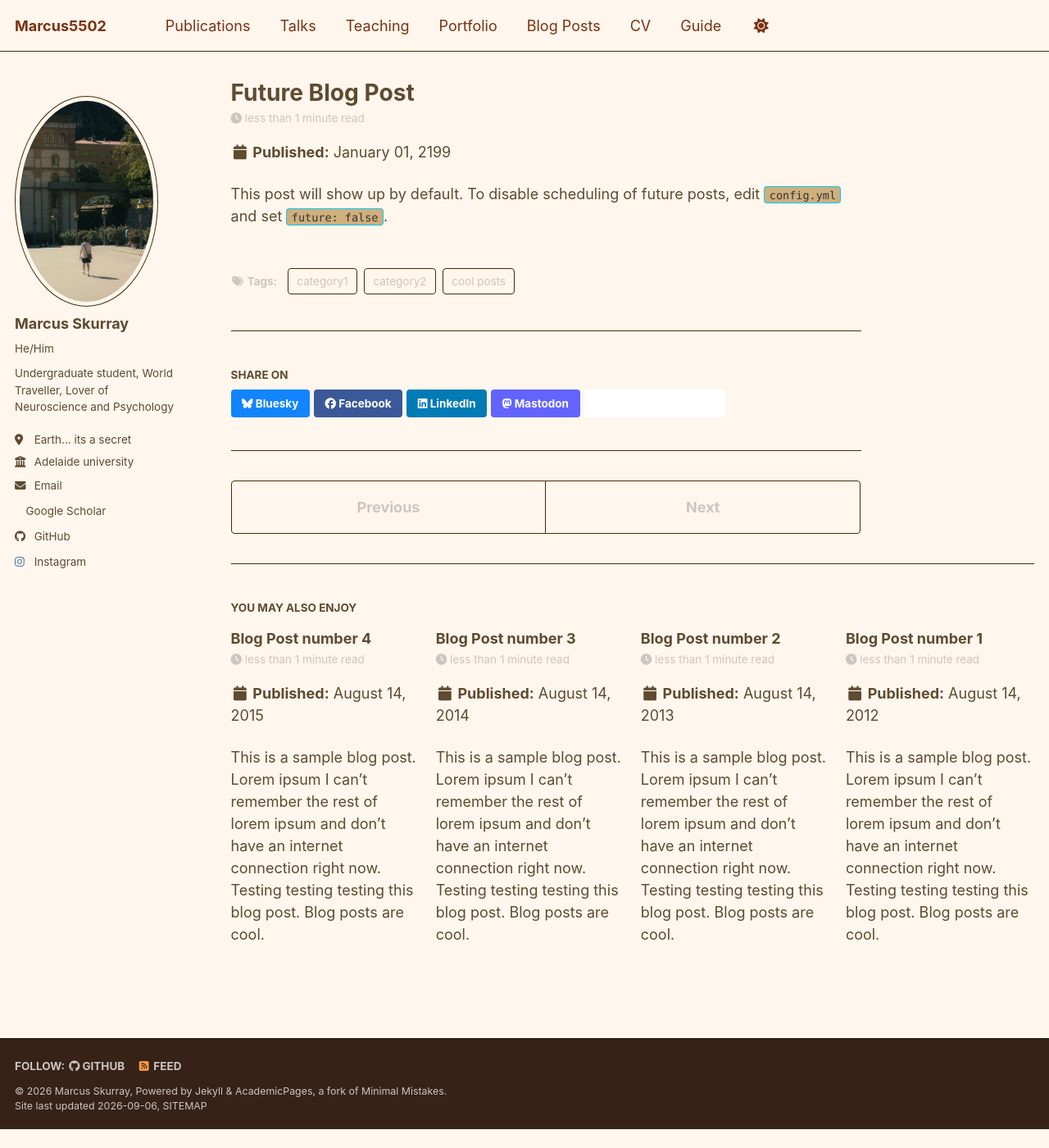
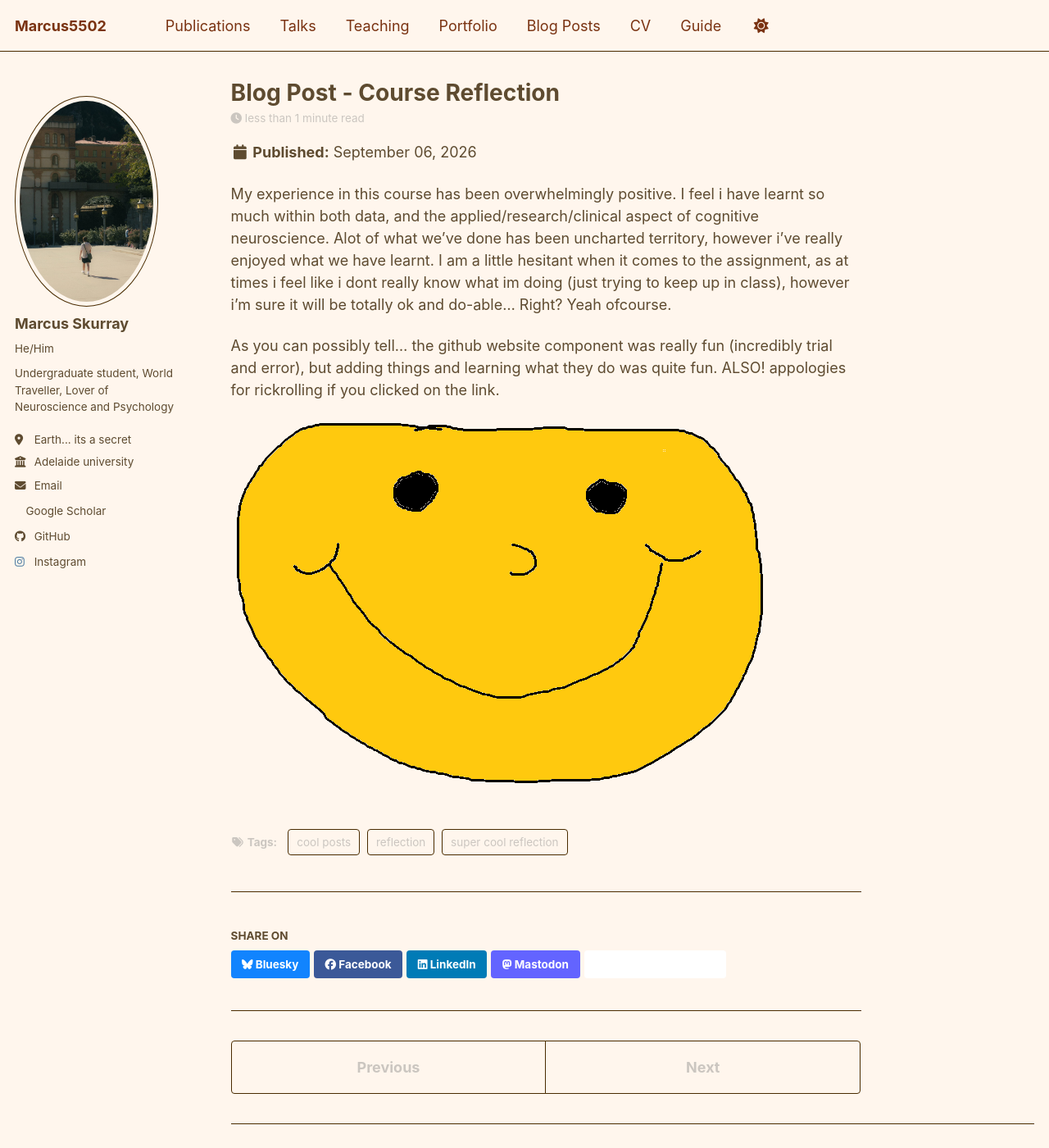
Before and after one commit to Marcus5502/Marcus5502.github.io, a Jekyll site: the page built from _posts/2199-01-01-future-post.md, in a window 1280 px wide and 1400 px high. Shown: the whole window at 82% size. Built offline with Jekyll 4.4.1, drawn with Linux system fonts in a browser that asks for light colours; a style sheet for code colours, icons or effects is not loaded.

Commit message:
added course reflection and smiley face

```diff
--- a/_posts/2199-01-01-future-post.md
+++ b/_posts/2199-01-01-future-post.md
@@ -1,11 +1,15 @@
 ---
-title: 'Future Blog Post'
-date: 2199-01-01
-permalink: /posts/2012/08/blog-post-4/
+title: 'Blog Post - Course Reflection'
+date: 2026-09-06
+permalink: /posts/2026/09/blog-post-4/
 tags:
   - cool posts
-  - category1
-  - category2
+  - super cool reflection
+  - reflection
 ---
 
-This post will show up by default. To disable scheduling of future posts, edit `config.yml` and set `future: false`.
+My experience in this course has been overwhelmingly positive. I feel i have learnt so much within both data, and the applied/research/clinical aspect of cognitive neuroscience. Alot of what we've done has been uncharted territory, however i've really enjoyed what we have learnt. I am a little hesitant when it comes to the assignment, as at times i feel like i dont really know what im doing (just trying to keep up in class), however i'm sure it will be totally ok and do-able... Right? Yeah ofcourse.
+
+As you can possibly tell... the github website component was really fun (incredibly trial and error), but adding things and learning what they do was quite fun.  ALSO! appologies for rickrolling if you clicked on the link.
+
+![Editing a Markdown file for a talk](/images\smiley.png)
```
Also changed, not shown: images/smiley.png (added).
